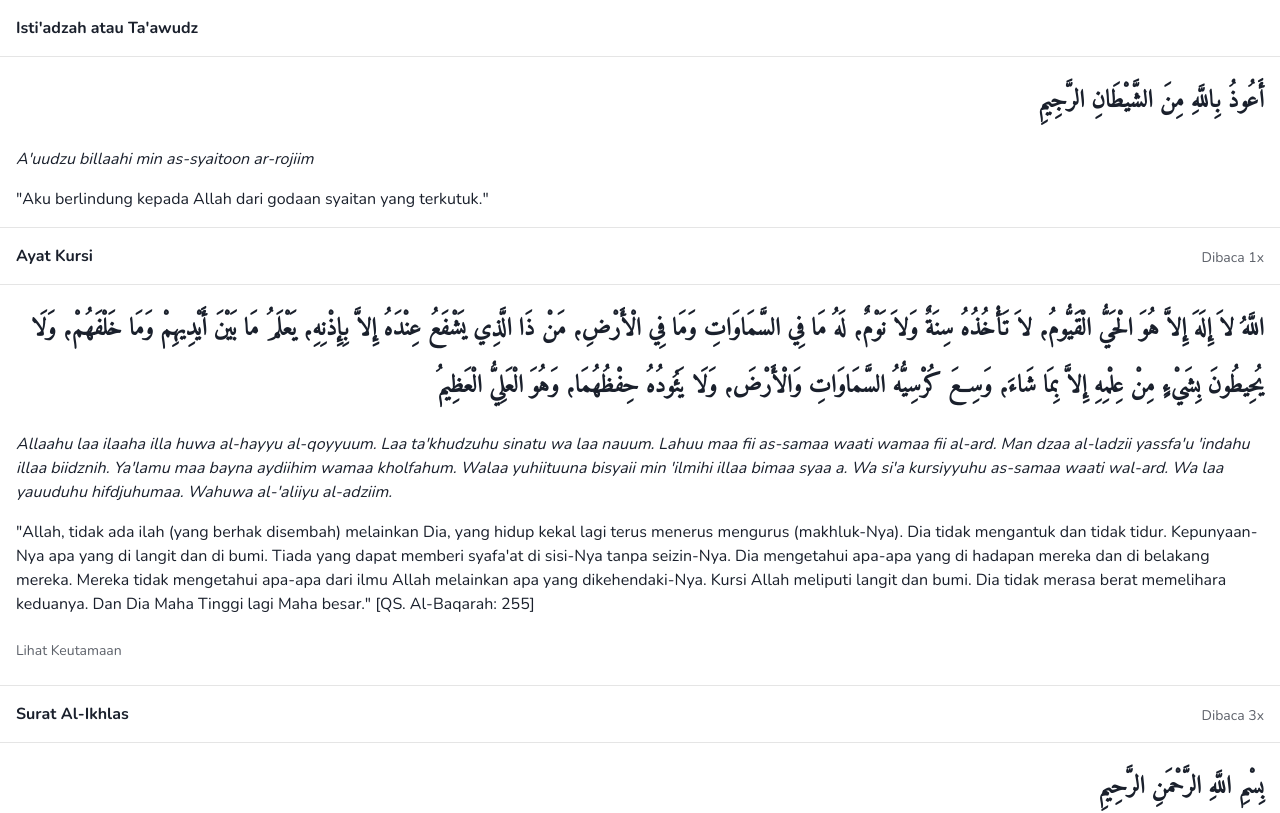
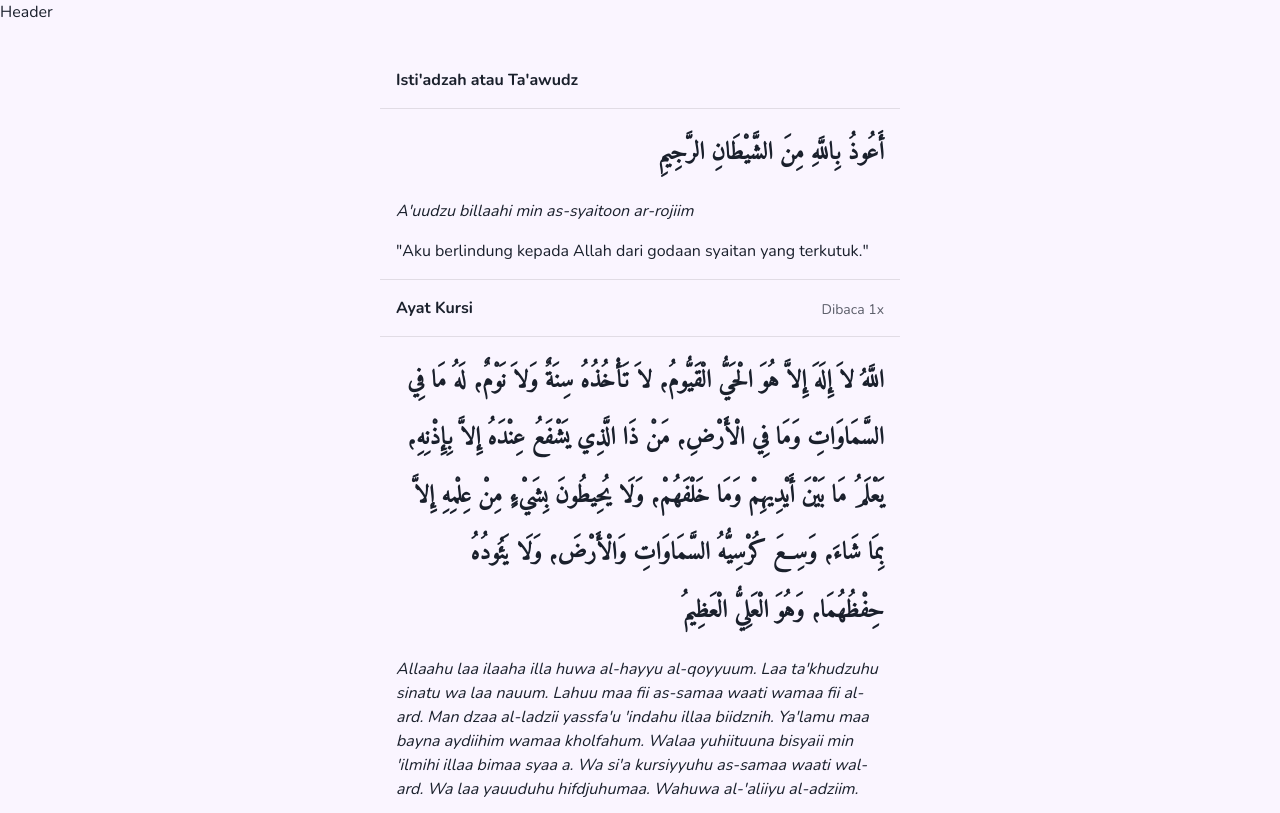
Before and after one commit to hurifajri/muslim, a Next.js app: page /dzikir/1 in a window 1280 px wide. Shown: the top 813 px of the page. Built offline with nearby package versions, Linux system fonts and the light colour scheme.

Commit message:
Create layout

```diff
--- /dev/null
+++ b/components/header.tsx
@@ -0,0 +1,3 @@
+const Header = () => <h2>Header</h2>;
+
+export default Header;
--- a/components/index.ts
+++ b/components/index.ts
@@ -1 +1,3 @@
+export { default as Header } from '@components/header';
 export { default as If } from '@components/if';
+export { default as Layout } from '@components/layout';
--- /dev/null
+++ b/components/layout.tsx
@@ -0,0 +1,39 @@
+// Eksternal
+import { Box, Container } from '@chakra-ui/react';
+import Head from 'next/head';
+import { useRouter } from 'next/router';
+import React from 'react';
+
+// Internal
+import { Header } from '@components';
+import { useColors } from '@hooks';
+import { iLayout } from '@interfaces';
+
+const Layout = ({ children }: iLayout) => {
+  const { pathname } = useRouter();
+  const isHome = pathname === '/';
+
+  // Dark/light mode colors
+  const { bg } = useColors();
+
+  return (
+    <>
+      <Head>
+        <title>Muslim</title>
+        <meta
+          name="description"
+          content="Muslim • Dzikir, Doa, dan Jadwal Sholat."
+        />
+        <link rel="icon" href="/favicon.ico" />
+      </Head>
+      <Box bgColor={bg}>
+        {!isHome && <Header />}
+        <Container display="flex" flexDirection="column" p={7} sx={{ gap: 30 }}>
+          {children}
+        </Container>
+      </Box>
+    </>
+  );
+};
+
+export default Layout;
--- a/hooks/index.ts
+++ b/hooks/index.ts
@@ -1,3 +1,4 @@
+export { default as useColors } from '@hooks/use-colors';
 export { default as useGregDate } from '@hooks/use-greg-date';
 export { default as useHijriDate } from '@hooks/use-hijri-date';
 export { default as useQuote } from '@hooks/use-quote';
--- /dev/null
+++ b/hooks/use-colors.ts
@@ -0,0 +1,32 @@
+// Eksternal
+import { useColorModeValue } from '@chakra-ui/react';
+
+const useColors = () => {
+  const bg = useColorModeValue('purple.50', 'purple.900');
+  const bgBlue = useColorModeValue('#36219E', '#44339A');
+  const bgCard = useColorModeValue('white', 'purple.800');
+  const bgGradientBlue = useColorModeValue('blue.400', 'blue.300');
+  const bgGradientPurple = useColorModeValue('purple.400', 'purple.300');
+  const bgPurple = useColorModeValue('#E3DEFF', '#C3B8FF');
+  const iconMenu = useColorModeValue('#36219E', '#FFFFFFEB');
+  const textDark = useColorModeValue('gray.800', 'gray.900');
+  const textLight = useColorModeValue('whiteAlpha.900', 'white');
+  const textPurpleDark = useColorModeValue('purple.600', 'purple.200');
+  const textPurpleLight = useColorModeValue('purple.400', 'purple.100');
+
+  return {
+    bg,
+    bgBlue,
+    bgCard,
+    bgGradientBlue,
+    bgGradientPurple,
+    bgPurple,
+    iconMenu,
+    textDark,
+    textLight,
+    textPurpleDark,
+    textPurpleLight,
+  };
+};
+
+export default useColors;
--- /dev/null
+++ b/interfaces/i-layout.ts
@@ -0,0 +1,5 @@
+interface iLayout {
+  children: JSX.Element;
+}
+
+export default iLayout;
--- a/interfaces/index.ts
+++ b/interfaces/index.ts
@@ -2,6 +2,7 @@ export type { default as iGregDate } from '@interfaces/i-greg-date';
 export type { default as iHijriDate } from '@interfaces/i-hijri-date';
 export type { default as iHome } from '@interfaces/i-home';
 export type { default as iIf } from '@interfaces/i-if';
+export type { default as iLayout } from '@interfaces/i-layout';
 export type { default as iQuote } from '@interfaces/i-quote';
 export type { default as iSwrResponse } from '@interfaces/i-swr-response';
 export type { default as iTocIcons } from '@interfaces/i-toc-icons';
--- a/pages/_app.tsx
+++ b/pages/_app.tsx
@@ -1,14 +1,17 @@
 // Eksternal
-import { ChakraProvider } from '@chakra-ui/react';
+import { ChakraProvider, localStorageManager } from '@chakra-ui/react';
+import type { AppProps } from 'next/app';
 import { ReactNode } from 'react';
-import type { AppProps } from 'next/app';
 
 // Internal
+import { Layout } from '@components';
 import theme from '@theme';
 
 const App = ({ Component, pageProps }: AppProps): ReactNode => (
-  <ChakraProvider theme={theme}>
-    <Component {...pageProps} />
+  <ChakraProvider colorModeManager={localStorageManager} theme={theme}>
+    <Layout>
+      <Component {...pageProps} />
+    </Layout>
   </ChakraProvider>
 );
 
--- a/pages/_document.tsx
+++ b/pages/_document.tsx
@@ -12,10 +12,6 @@ class MyDocument extends Document {
       <Html lang="id">
         <Head>
           <meta httpEquiv="X-UA-Compatible" content="IE=edge" />
-          <meta
-            name="viewport"
-            content="minimum-scale=1, initial-scale=1, width=device-width, shrink-to-fit=no, user-scalable=no, viewport-fit=cover"
-          />
           <meta name="theme-color" content="#44339A" />
           <link rel="manifest" href="/manifest.json" />
           <link rel="apple-touch-icon" href="/icon-192x192.png"></link>
```
Also changed, not shown: pages/index.tsx (+16 -27 lines), .eslintrc.js.
